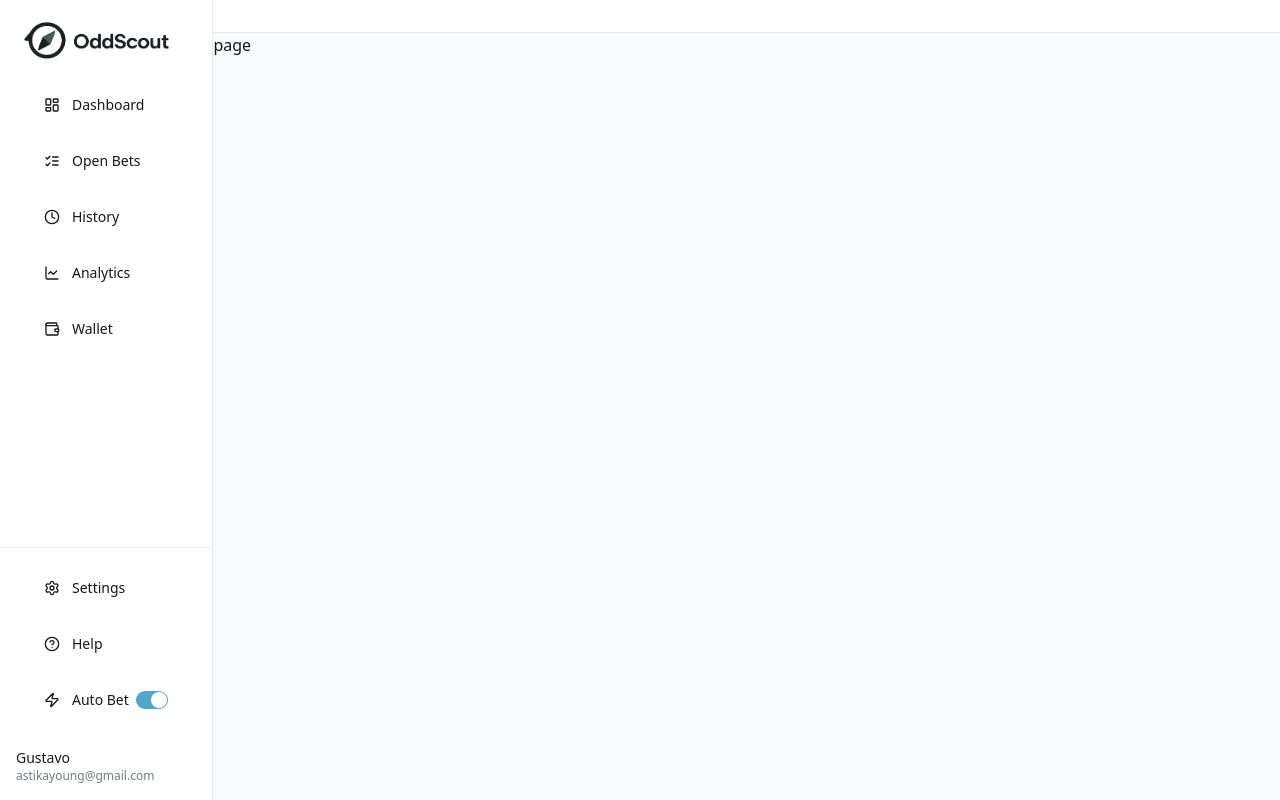
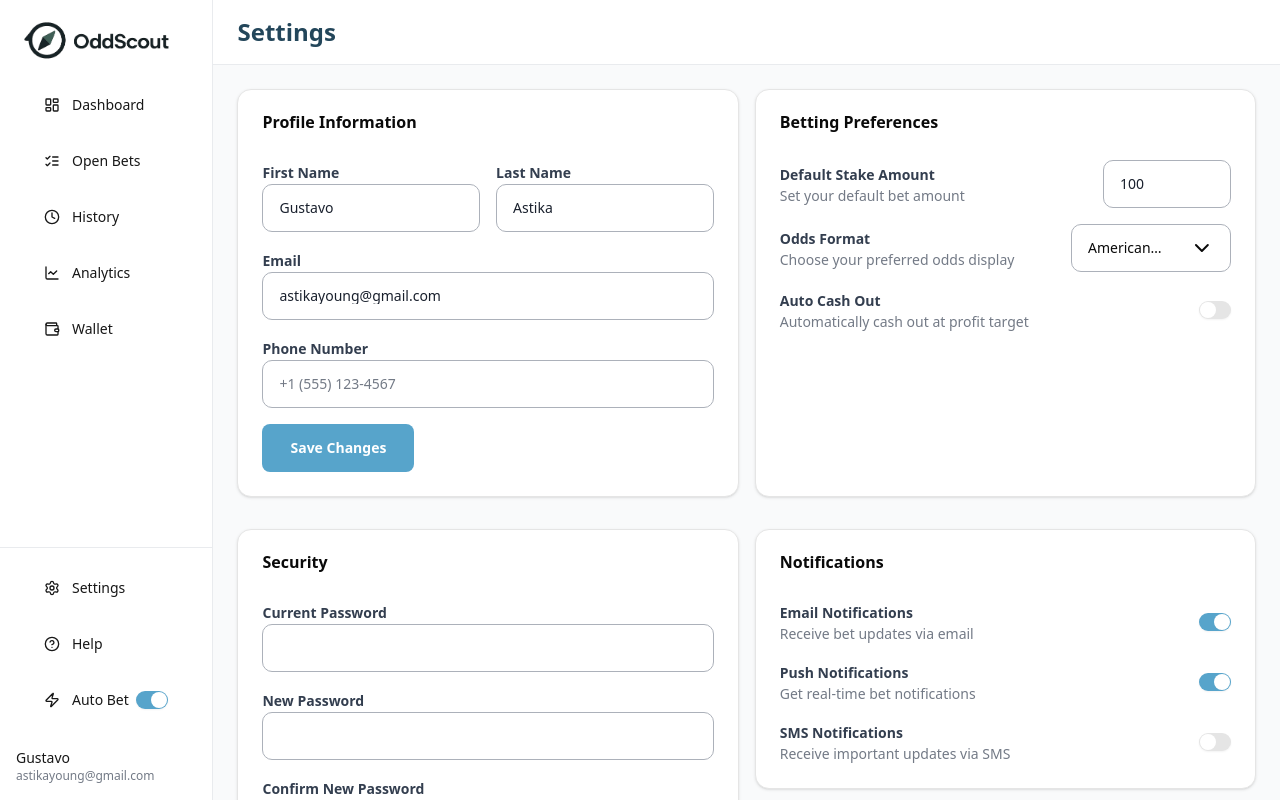
Before and after one commit to GustavoAcacioDev/odd-scout-front, a Next.js app: page /settings in a window 1280 px wide. Built offline with nearby package versions, Linux system fonts and the light colour scheme.

Commit message:
feature: settings page structure done

```diff
--- a/src/app/(protected-routes)/settings/page.tsx
+++ b/src/app/(protected-routes)/settings/page.tsx
@@ -1,7 +1,200 @@
+import PageContainer from "@/components/layout/PageContainer";
+import { Button } from "@/components/ui/shadcn/button";
+import {
+  Card,
+  CardHeader,
+  CardTitle,
+  CardContent,
+} from "@/components/ui/shadcn/card";
+import { Input } from "@/components/ui/shadcn/input";
+import { Label } from "@/components/ui/shadcn/label";
+import {
+  Select,
+  SelectContent,
+  SelectItem,
+  SelectTrigger,
+  SelectValue,
+} from "@/components/ui/shadcn/select";
+import { Switch } from "@/components/ui/shadcn/switch";
 import React from "react";
 
-function page() {
-  return <div>page</div>;
+export default function SettingsPage() {
+  return (
+    <PageContainer className="grid grid-cols-2 gap-4">
+      <Card>
+        <CardHeader>
+          <CardTitle>Profile Information</CardTitle>
+        </CardHeader>
+        <CardContent className="space-y-4">
+          <div className="grid grid-cols-1 gap-4 md:grid-cols-2">
+            <div>
+              <Label htmlFor="first-name">First Name</Label>
+              <Input id="first-name" defaultValue="Gustavo" />
+            </div>
+            <div>
+              <Label htmlFor="last-name">Last Name</Label>
+              <Input id="last-name" defaultValue="Astika" />
+            </div>
+          </div>
+          <div>
+            <Label htmlFor="email">Email</Label>
+            <Input
+              id="email"
+              type="email"
+              defaultValue="astikayoung@gmail.com"
+            />
+          </div>
+          <div>
+            <Label htmlFor="phone">Phone Number</Label>
+            <Input id="phone" type="tel" placeholder="+1 (555) 123-4567" />
+          </div>
+          <Button>Save Changes</Button>
+        </CardContent>
+      </Card>
+
+      <Card className="h-auto">
+        <CardHeader>
+          <CardTitle>Betting Preferences</CardTitle>
+        </CardHeader>
+        <CardContent className="space-y-4">
+          <div className="flex items-center justify-between">
+            <div>
+              <Label>Default Stake Amount</Label>
+              <p className="text-sm text-gray-500">
+                Set your default bet amount
+              </p>
+            </div>
+            <Input className="w-32" defaultValue="100" type="number" />
+          </div>
+
+          <div className="flex items-center justify-between">
+            <div>
+              <Label>Odds Format</Label>
+              <p className="text-sm text-gray-500">
+                Choose your preferred odds display
+              </p>
+            </div>
+            <Select defaultValue="american">
+              <SelectTrigger className="w-40">
+                <SelectValue />
+              </SelectTrigger>
+              <SelectContent>
+                <SelectItem value="american">American (-110)</SelectItem>
+                <SelectItem value="decimal">Decimal (1.91)</SelectItem>
+                <SelectItem value="fractional">Fractional (10/11)</SelectItem>
+              </SelectContent>
+            </Select>
+          </div>
+
+          <div className="flex items-center justify-between">
+            <div>
+              <Label>Auto Cash Out</Label>
+              <p className="text-sm text-gray-500">
+                Automatically cash out at profit target
+              </p>
+            </div>
+            <Switch />
+          </div>
+        </CardContent>
+      </Card>
+
+      <Card className="h-full">
+        <CardHeader>
+          <CardTitle>Security</CardTitle>
+        </CardHeader>
+        <CardContent className="space-y-4">
+          <div>
+            <Label htmlFor="current-password">Current Password</Label>
+            <Input id="current-password" type="password" />
+          </div>
+          <div>
+            <Label htmlFor="new-password">New Password</Label>
+            <Input id="new-password" type="password" />
+          </div>
+          <div>
+            <Label htmlFor="confirm-password">Confirm New Password</Label>
+            <Input id="confirm-password" type="password" />
+          </div>
+
+          <div className="flex items-center justify-between">
+            <div>
+              <Label>Two-Factor Authentication</Label>
+              <p className="text-sm text-gray-500">
+                Add an extra layer of security
+              </p>
+            </div>
+            <Switch />
+          </div>
+
+          <Button>Update Security Settings</Button>
+        </CardContent>
+      </Card>
+
+      <div className="space-y-4">
+        <Card>
+          <CardHeader>
+            <CardTitle>Notifications</CardTitle>
+          </CardHeader>
+          <CardContent className="space-y-4">
+            <div className="flex items-center justify-between">
+              <div>
+                <Label>Email Notifications</Label>
+                <p className="text-sm text-gray-500">
+                  Receive bet updates via email
+                </p>
+              </div>
+              <Switch defaultChecked />
+            </div>
+
+            <div className="flex items-center justify-between">
+              <div>
+                <Label>Push Notifications</Label>
+                <p className="text-sm text-gray-500">
+                  Get real-time bet notifications
+                </p>
+              </div>
+              <Switch defaultChecked />
+            </div>
+
+            <div className="flex items-center justify-between">
+              <div>
+                <Label>SMS Notifications</Label>
+                <p className="text-sm text-gray-500">
+                  Receive important updates via SMS
+                </p>
+              </div>
+              <Switch />
+            </div>
+          </CardContent>
+        </Card>
+
+        <Card>
+          <CardHeader>
+            <CardTitle>Account Actions</CardTitle>
+          </CardHeader>
+          <CardContent className="space-y-4">
+            <div className="flex items-center justify-between">
+              <div>
+                <Label>Export Data</Label>
+                <p className="text-sm text-gray-500">
+                  Download your betting history and data
+                </p>
+              </div>
+              <Button variant="outline">Export</Button>
+            </div>
+
+            <div className="flex items-center justify-between">
+              <div>
+                <Label>Delete Account</Label>
+                <p className="text-sm text-gray-500">
+                  Permanently delete your account and data
+                </p>
+              </div>
+              <Button variant="destructive">Delete Account</Button>
+            </div>
+          </CardContent>
+        </Card>
+      </div>
+    </PageContainer>
+  );
 }
-
-export default page;
--- a/src/components/layout/PageContainer.tsx
+++ b/src/components/layout/PageContainer.tsx
@@ -1,9 +1,14 @@
-import React from 'react'
+import React from "react";
+import { twMerge } from "tailwind-merge";
 
 export default function PageContainer({
   children,
+  className,
 }: {
-  children: React.ReactNode
+  children: React.ReactNode;
+  className?: string;
 }) {
-  return <div className="flex-1 space-y-4 p-6">{children}</div>
+  return (
+    <div className={twMerge("flex-1 space-y-4 p-6", className)}>{children}</div>
+  );
 }
--- a/src/components/layout/sidebar/Sidebar.tsx
+++ b/src/components/layout/sidebar/Sidebar.tsx
@@ -92,9 +92,11 @@ export function Sidebar() {
 
       <div className="border-t border-gray-200 p-4">
         <div className="space-y-2">
-          <Button variant="ghost" className="h-10 w-full justify-start gap-3">
-            <Settings className="h-4 w-4" />
-            Settings
+          <Button variant="ghost" asChild>
+            <Link href="/settings" className="h-10 w-full justify-start gap-3">
+              <Settings className="h-4 w-4" />
+              Settings
+            </Link>
           </Button>
           <Button variant="ghost" className="h-10 w-full justify-start gap-3">
             <HelpCircle className="h-4 w-4" />
--- a/src/components/ui/shadcn/switch.tsx
+++ b/src/components/ui/shadcn/switch.tsx
@@ -1,9 +1,9 @@
-'use client'
+"use client";
 
-import * as SwitchPrimitive from '@radix-ui/react-switch'
-import * as React from 'react'
+import * as SwitchPrimitive from "@radix-ui/react-switch";
+import * as React from "react";
 
-import { cn } from '@/lib/utils'
+import { cn } from "@/lib/utils";
 
 function Switch({
   className,
@@ -13,7 +13,7 @@ function Switch({
     <SwitchPrimitive.Root
       data-slot="switch"
       className={cn(
-        'peer data-[state=checked]:bg-primary data-[state=unchecked]:bg-input focus-visible:border-ring focus-visible:ring-ring/50 dark:data-[state=unchecked]:bg-input/80 inline-flex h-[1.15rem] w-8 shrink-0 items-center rounded-full border border-transparent shadow-xs transition-all outline-none focus-visible:ring-[3px] disabled:cursor-not-allowed disabled:opacity-50',
+        "peer data-[state=checked]:bg-primary data-[state=unchecked]:bg-input focus-visible:border-ring focus-visible:ring-ring/50 dark:data-[state=unchecked]:bg-input/80 inline-flex h-[1.15rem] w-8 shrink-0 cursor-pointer items-center rounded-full border border-transparent shadow-xs transition-all outline-none focus-visible:ring-[3px] disabled:cursor-not-allowed disabled:opacity-50",
         className,
       )}
       {...props}
@@ -21,11 +21,11 @@ function Switch({
       <SwitchPrimitive.Thumb
         data-slot="switch-thumb"
         className={cn(
-          'bg-background dark:data-[state=unchecked]:bg-foreground dark:data-[state=checked]:bg-primary-foreground pointer-events-none block size-4 rounded-full ring-0 transition-transform data-[state=checked]:translate-x-[calc(100%-2px)] data-[state=unchecked]:translate-x-0',
+          "bg-background dark:data-[state=unchecked]:bg-foreground dark:data-[state=checked]:bg-primary-foreground pointer-events-none block size-4 rounded-full ring-0 transition-transform data-[state=checked]:translate-x-[calc(100%-2px)] data-[state=unchecked]:translate-x-0",
         )}
       />
     </SwitchPrimitive.Root>
-  )
+  );
 }
 
-export { Switch }
+export { Switch };
--- a/src/utils/get-header-title.ts
+++ b/src/utils/get-header-title.ts
@@ -1,6 +1,10 @@
 export const i18nRouteTitles = new Map<string, string>([
   ['dashboard', 'Dashboard'],
   ['bets', 'Open Bets'],
+  ['history', 'History'],
+  ['analytics', 'Analytics'],
+  ['wallet', 'My Wallet'],
+  ['settings', 'Settings'],
 ])
 
 export function getHeaderTitle(pathname: string) {
```
